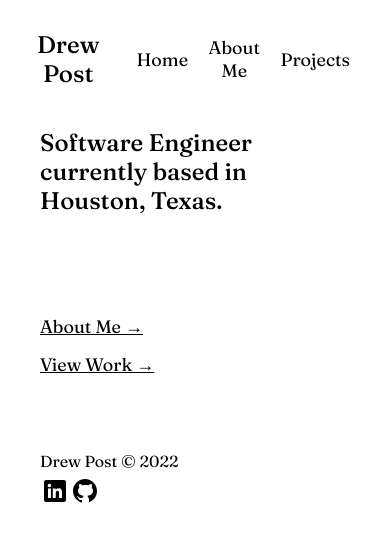
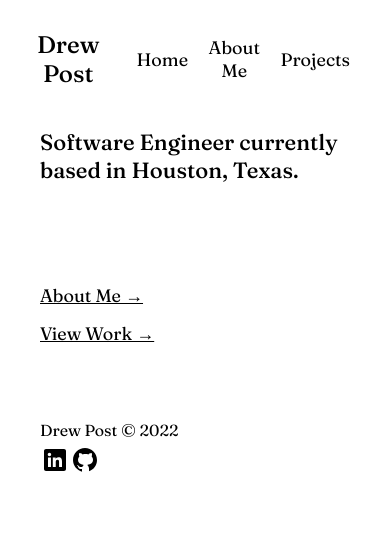
Before and after one commit to drew-post/personal-website, an Angular app: page /home in a window 390 px wide. Shown: the top 542 px of the page. Built offline with nearby package versions, Linux system fonts and the light colour scheme.

Commit message:
Mobile title

```diff
--- a/src/app/components/home-page/home-page.component.scss
+++ b/src/app/components/home-page/home-page.component.scss
@@ -30,11 +30,8 @@
     @media screen and (max-width: 768px) {
         padding: 10px 40px 30px 40px;
 
-        &__home-image {
-            width: 150px;
-            height: 150px;
-            margin: 0px 0px 25px 0px;
-            background: url("../../../assets/images/drewCompressed.jpg") no-repeat;
+        &__title {
+            font-size: 22px;
         }
     }
 }
```
